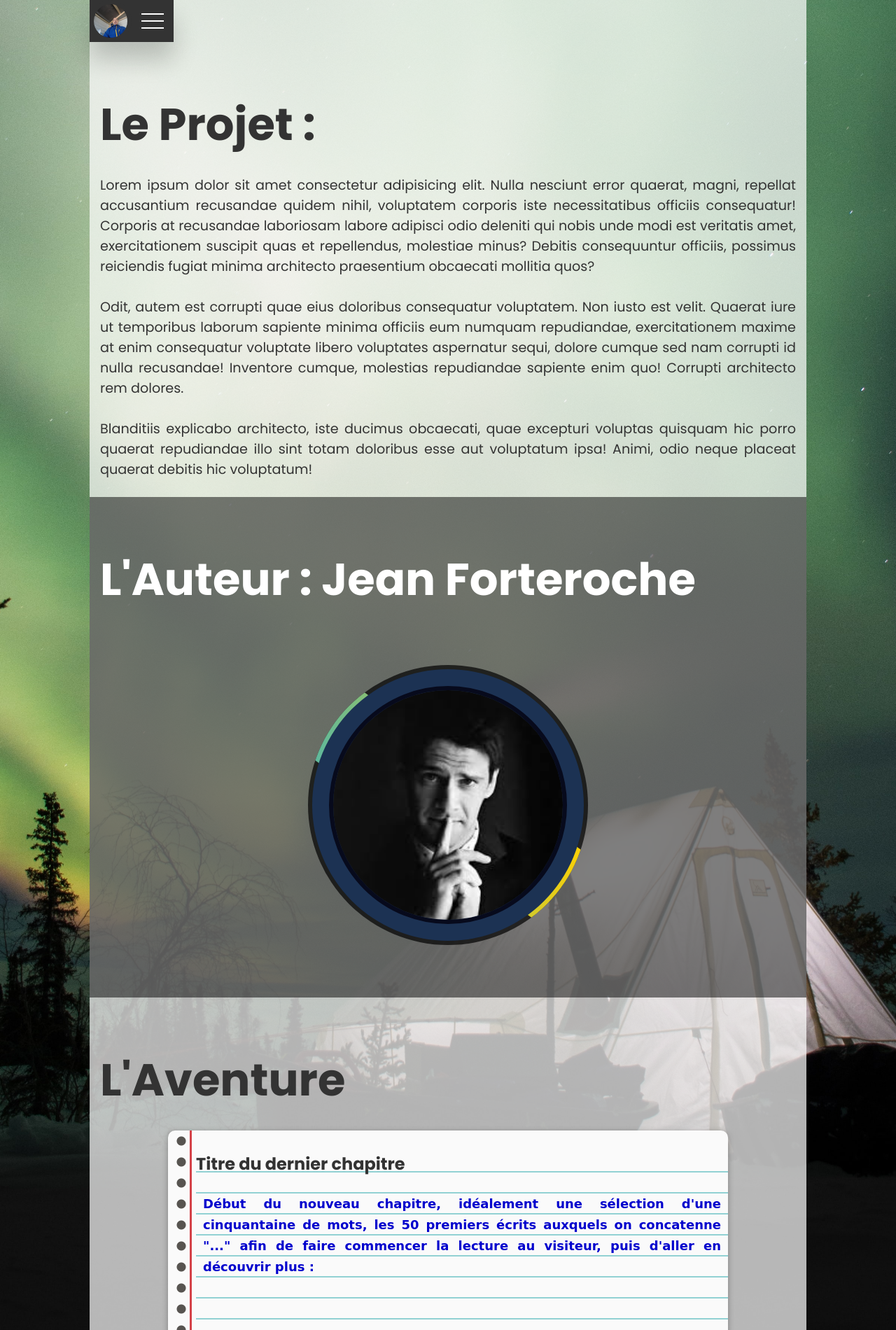
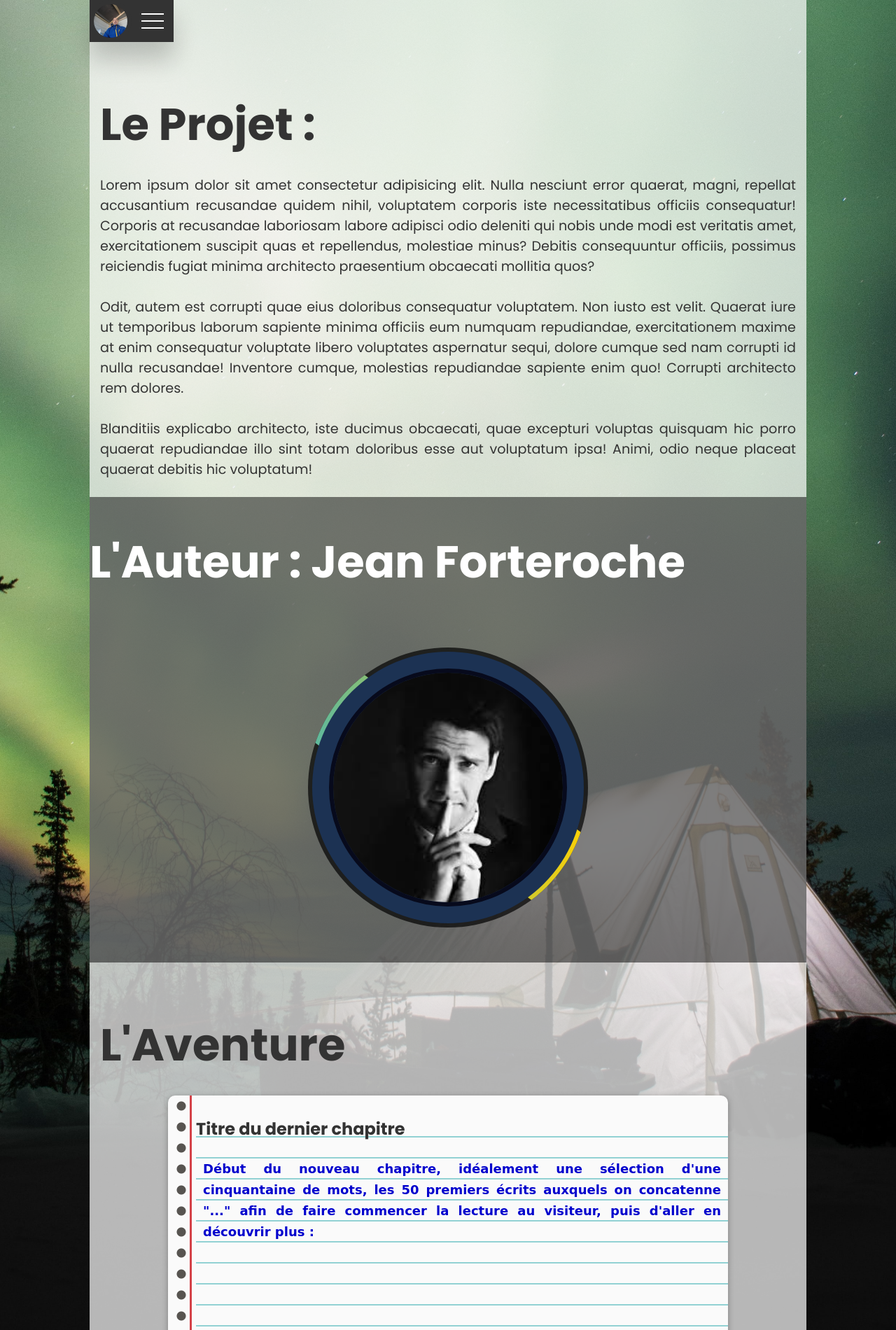
Before and after one commit to BigBen131283/projet_4, a PHP site: page /index.html in a window 1280 px wide. Shown: the part 800-2700 px from the top of the page at 70% size. Run offline with PHP 8.4, Linux system fonts and the light colour scheme; some web fonts are replaced.

Commit message:
bug correction

```diff
--- a/classes/styles/tablet/authorprofile.css
+++ b/classes/styles/tablet/authorprofile.css
@@ -1,4 +1,4 @@
-#author
+#auteur
 {
     padding: 0px;
 }
--- a/index.html
+++ b/index.html
@@ -32,7 +32,7 @@
                 <div class="user">
                     <img src="./resources/images/profile_picture.jpg" alt="Photo de profil" class="profile-picture">
                 </div>
-                <p class="user_name"></p>
+                <p class="user_name">User name</p>
                 <div class="menu_toggle"></div>
             </div>
             <ul class="menu_access">
```
